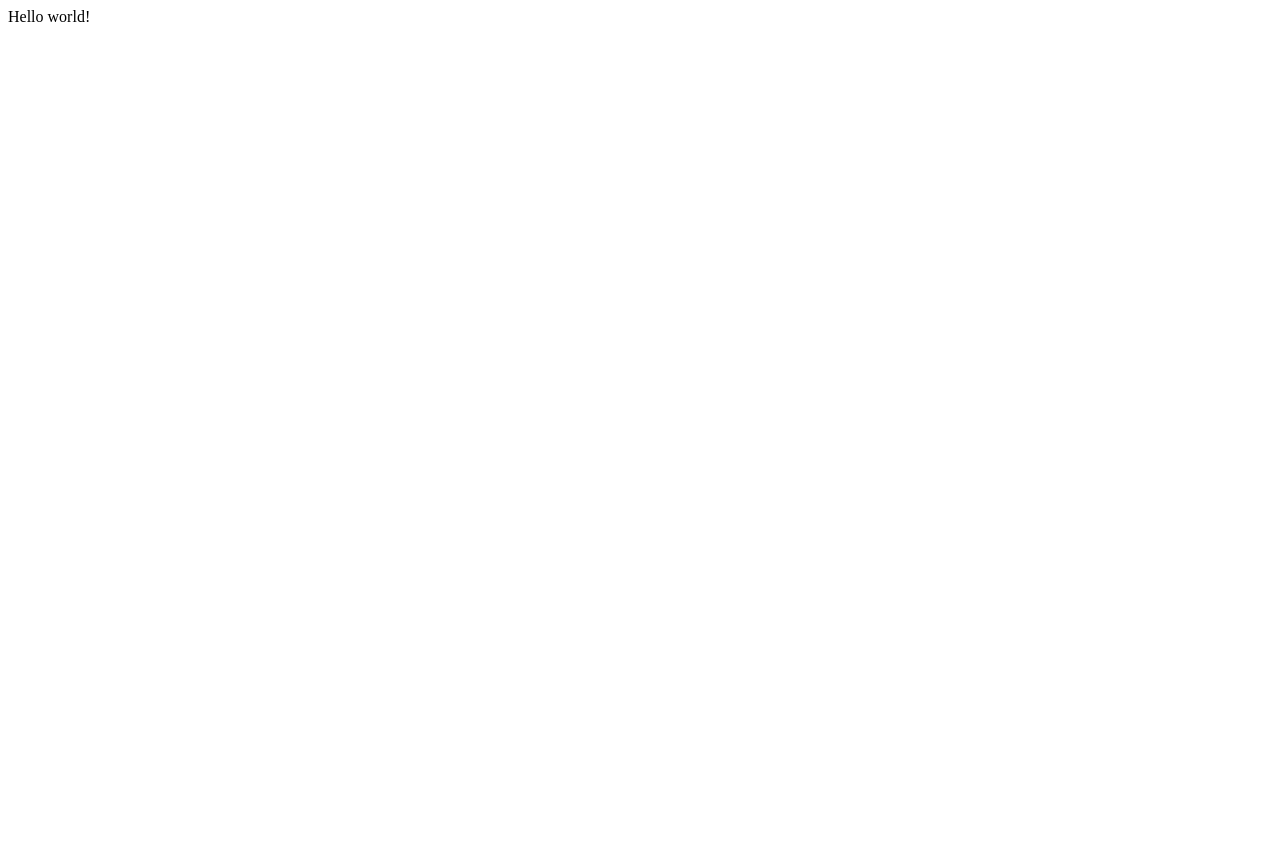
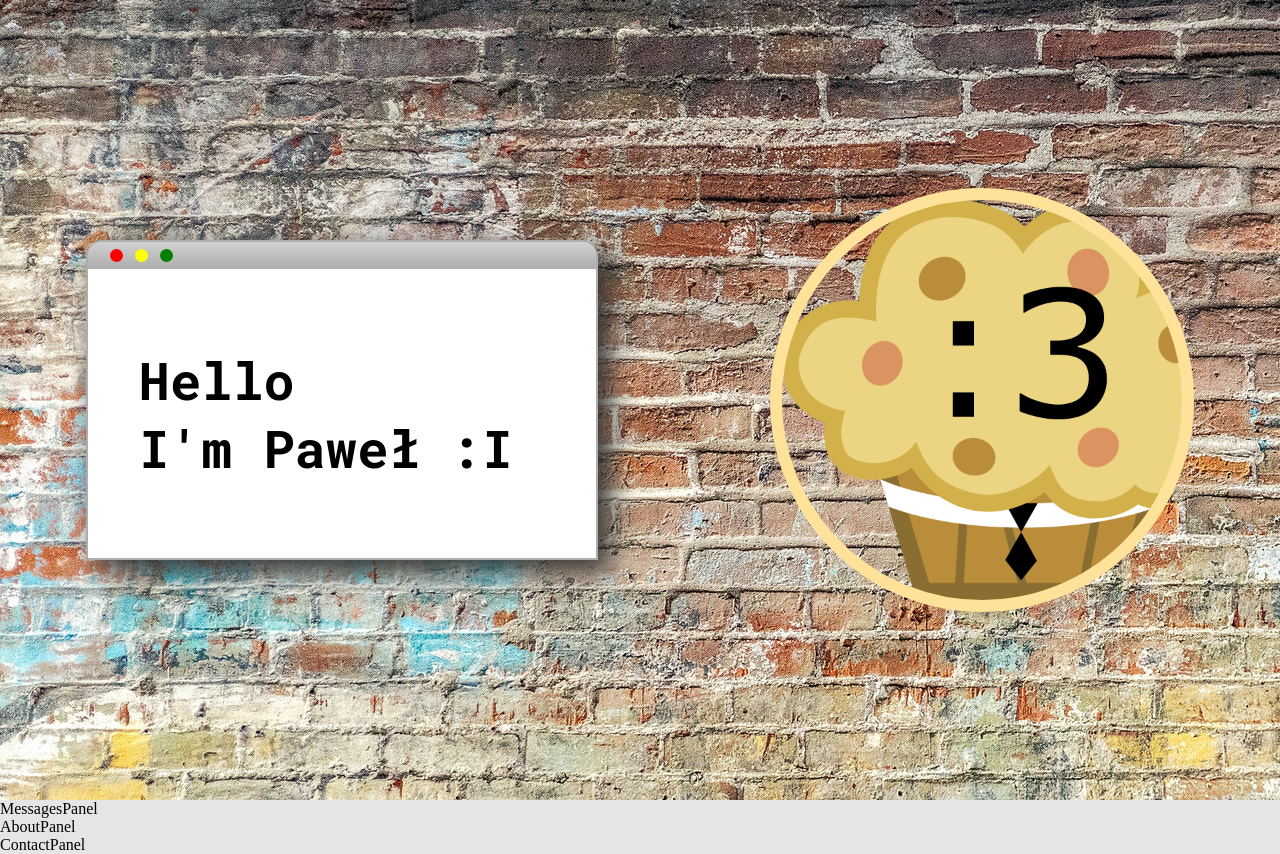
Before and after one commit to MrMuffinooo/portfolio, a Gatsby site: page / in a window 1280 px wide. Before the commit the page ends 800 px from the top, so only its background shows below. Built offline with nearby package versions, Linux system fonts and the light colour scheme; Gatsby itself is replaced by a stand-in of ours.

Commit message:
Implement introduction panel

```diff
--- /dev/null
+++ b/gatsby-browser.js
@@ -0,0 +1 @@
+import "./src/styles/global.css"
--- a/package.json
+++ b/package.json
@@ -15,8 +15,11 @@
   },
   "dependencies": {
     "gatsby": "^4.19.1",
+    "gatsby-background-image": "^1.6.0",
     "react": "^18.1.0",
-    "react-dom": "^18.1.0"
+    "react-dom": "^18.1.0",
+    "react-textfit": "^1.1.1",
+    "styled-components": "^5.3.5"
   },
   "devDependencies": {
     "prettier": "^2.7.1"
--- /dev/null
+++ b/src/components/AboutPanel.jsx
@@ -0,0 +1,9 @@
+import React from 'react'
+
+function AboutPanel() {
+  return (
+    <div>AboutPanel</div>
+  )
+}
+
+export default AboutPanel
--- /dev/null
+++ b/src/components/ContactPanel.jsx
@@ -0,0 +1,9 @@
+import React from 'react'
+
+function ContactPanel() {
+  return (
+    <div>ContactPanel</div>
+  )
+}
+
+export default ContactPanel
--- /dev/null
+++ b/src/components/IntroductionPanel.jsx
@@ -0,0 +1,112 @@
+import React from "react"
+import styled from "styled-components"
+import wall from "../../static/wall.jpg"
+import avatar from "../../static/av.png"
+import { device } from "../util/globals"
+
+function IntroductionPanel() {
+  const Container = styled.div`
+    height: 100vh;
+    min-height: 500px;
+    max-height: 1280px;
+    background-image: url(${wall});
+    display: flex;
+    justify-content: space-around;
+    align-items: center;
+
+    flex-direction: row;
+    @media ${device.tablet} {
+      flex-direction: column-reverse;
+    }
+  `
+
+  const Terminal = styled.div`
+    /* background-image: url(${wall}); */
+    box-sizing: border-box;
+    background-color: white;
+    border-radius: 17px 17px 0 0;
+    border: #adadad 2px solid;
+    box-shadow: 11px 11px 28px 2px rgba(54, 54, 54, 1);
+    display: flex;
+    flex-direction: column;
+    align-items: center;
+
+    width: 40%;
+    height: 40%;
+    @media ${device.tablet} {
+      width: 80%;
+    }
+  `
+
+  const Avatar = styled.div`
+    background-image: url(${avatar});
+    background-size: cover;
+    border-radius: 50%;
+    border: #ffe299 12px solid;
+
+    width: 40vw;
+    height: 40vw;
+    max-width: 400px;
+    max-height: 400px;
+    @media ${device.tablet} {
+      width: 80vw;
+      height: 80vw;
+    }
+  `
+
+  const TopBar = styled.div`
+    height: 30px;
+    width: 100%;
+    box-sizing: border-box;
+    background: rgb(173, 173, 173);
+    background: linear-gradient(
+      0deg,
+      rgba(173, 173, 173, 1) 0%,
+      rgba(209, 209, 209, 1) 100%
+    );
+    border-radius: 13px 13px 0 0;
+    display: flex;
+    align-items: center;
+    padding-left: 10px;
+  `
+
+  const BarDot = styled.div`
+    height: 13px;
+    width: 13px;
+    background-color: red;
+    margin-left: 12px;
+    border-radius: 50%;
+  `
+
+  const Typing = styled.div`
+    height: 100%;
+    width: 80%;
+    display: flex;
+    align-items: center;
+    font-size: 64px;
+    font-family: "Roboto Mono", monospace;
+    @media ${device.desktop} {
+      font-size: 52px;
+    }
+  `
+
+  return (
+    <Container>
+      <Terminal>
+        <TopBar>
+          <BarDot style={{ backgroundColor: "red" }} />
+          <BarDot style={{ backgroundColor: "yellow" }} />
+          <BarDot style={{ backgroundColor: "green" }} />
+        </TopBar>
+        <Typing>
+          Hello
+          <br />
+          I'm Paweł :I
+        </Typing>
+      </Terminal>
+      <Avatar />
+    </Container>
+  )
+}
+
+export default IntroductionPanel
--- /dev/null
+++ b/src/components/MessagesPanel.jsx
@@ -0,0 +1,9 @@
+import React from 'react'
+
+function MessagesPanel() {
+  return (
+    <div>MessagesPanel</div>
+  )
+}
+
+export default MessagesPanel
--- a/src/pages/index.js
+++ b/src/pages/index.js
@@ -1,5 +1,38 @@
 import React from "react"
+import styled from "styled-components"
+import IntroductionPanel from "../components/IntroductionPanel"
+import MessagesPanel from "../components/MessagesPanel"
+import AboutPanel from "../components/AboutPanel"
+import ContactPanel from "../components/ContactPanel"
 
 export default function Home() {
-  return <div>Hello world!</div>
+  const OutmostContainer = styled.div`
+    margin: 0;
+    padding: 0;
+    width: 100%;
+    display: flex;
+    justify-content: center;
+    height: 100%;
+  `
+
+  const CenterContainer = styled.div`
+    max-width: 1920px;
+    height: 100%;
+    width: 100%;
+    background-color: rgba(0, 0, 0, 0.1);
+    display: flex;
+    justify-content: center;
+    flex-flow: column;
+  `
+
+  return (
+    <OutmostContainer>
+      <CenterContainer>
+        <IntroductionPanel />
+        <MessagesPanel />
+        <AboutPanel />
+        <ContactPanel />
+      </CenterContainer>
+    </OutmostContainer>
+  )
 }
--- /dev/null
+++ b/src/styles/global.css
@@ -0,0 +1,12 @@
+@import url('https://fonts.googleapis.com/css2?family=Roboto+Mono:wght@700&display=swap');
+
+html,
+body,
+#___gatsby,
+#gatsby-focus-wrapper {
+    width: 100%;
+    min-height: 100vh;
+    margin: 0;
+    padding: 0;
+    overflow-x: hidden;
+}
--- /dev/null
+++ b/src/util/globals.js
@@ -0,0 +1,4 @@
+export const device = {
+  tablet: `(max-width: 790px)`,
+  desktop: `(max-width: 1440px)`,
+}
```
Also changed, not shown: static/av.png (added), static/wall.jpg (added), 1 other file.
